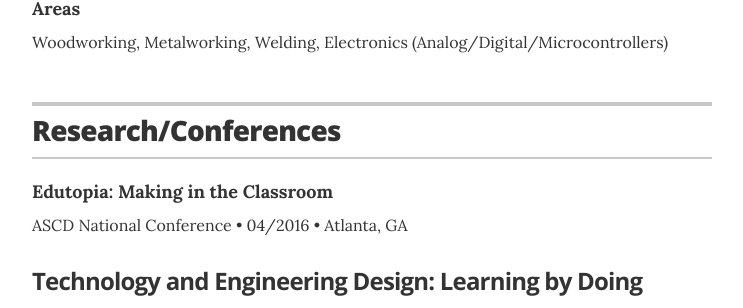
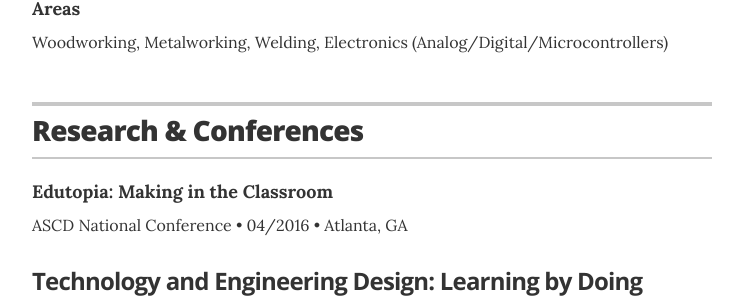
Before and after one commit to eabredder/eabredder.github.io, a Jekyll site: the page built from index.html, in a window 1280 px wide and 900 px high, scrolled down 1576 px. Shown: the part 313-621 px from the top of the window, without its empty margins (268-1011 px from the left). Built offline with Jekyll 4.4.1, drawn with Linux system fonts in a browser that asks for light colours.

```diff
--- a/_layouts/resume.html
+++ b/_layouts/resume.html
@@ -183,7 +183,7 @@
       <section class="content-section">
 
         <header class="section-header">
-          <h2>Research/Conferences</h2>
+          <h2>Research & Conferences</h2>
         </header>
 
         <div class="resume-item">
```
